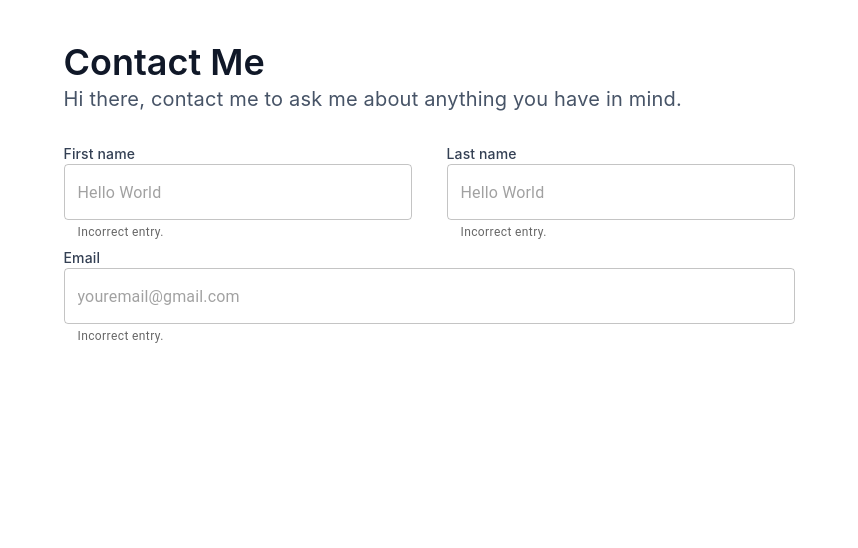
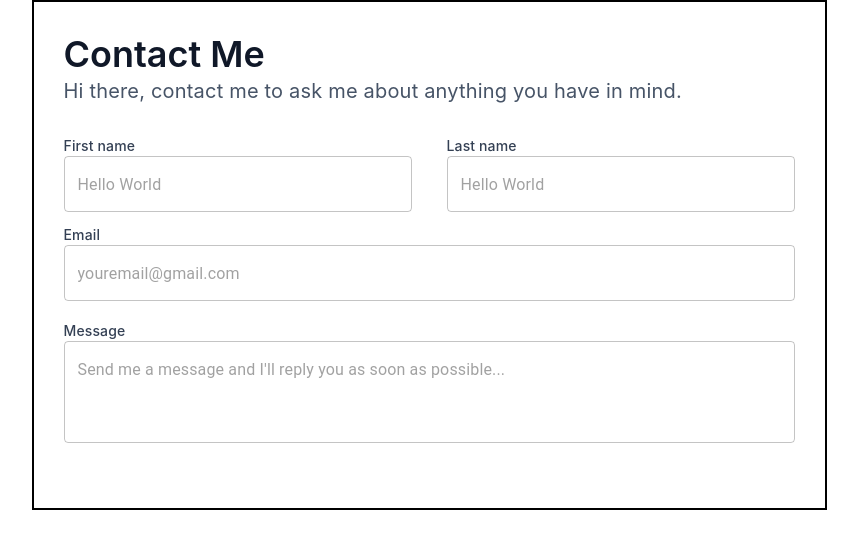
Before and after one commit to uniquejoel/HNG-Task-1, a React (Create React App) app: page /contact in a window 1280 px wide. Shown: the top 548 px of the page, without its empty margins (211-1069 px from the left). Built offline with nearby package versions, Linux system fonts and the light colour scheme.

Commit message:
textarea

```diff
--- a/src/components/Contact.js
+++ b/src/components/Contact.js
@@ -5,12 +5,12 @@ import { Box, Stack } from '@mui/system'
 import React from 'react'
 
 const StyledBox = styled(Box) ({
-    margin: "20px",
-    padding: "20px"
+    border: "2px solid black",
+    padding: "30px"
 })
 
 const StyledTextfield = styled(TextField) ({
-    marginBottom: '40px',
+    marginBottom: '25px',
     height: '44px'
 })
 
@@ -72,7 +72,7 @@ const Contact = () => {
             }}
           id="outlined-error"
           placeholder="Hello World"
-          helperText="Incorrect entry."
+        //   helperText="Incorrect entry."
         />
         </Box>
 
@@ -94,7 +94,7 @@ const Contact = () => {
         }}
          id="outlined-error"
          placeholder="Hello World"
-         helperText="Incorrect entry."
+        //  helperText="Incorrect entry."
        />
        </Box>
 
@@ -116,15 +116,41 @@ const Contact = () => {
         <TextField
          sx={{
             width: "100%",
-            marginBottom: '35px',
+            marginBottom: '20px',
 
         }}
          id="outlined-error"
          placeholder="youremail@gmail.com"
-         helperText="Incorrect entry."
+        //  helperText="Incorrect entry."
        />
        </Box>
 
+
+       <Box>
+        <Typography
+            sx={{
+                fontFamily: 'Inter',
+                fontStyle: "normal",
+                fontWeight: "500",
+                fontSize: "14px",
+                lineHeight:" 20px",
+                color: "#344054"
+            }}
+        >
+            Message</Typography>
+        <TextField
+         sx={{
+            width: "100%",
+            marginBottom: '35px',
+
+        }}
+        rows={3}
+        id="standard-multiline-static"
+          multiline
+         placeholder="Send me a message and I'll reply you as soon as possible..."
+        //  helperText="Incorrect entry."
+       />
+       </Box>
 
 
 
```
